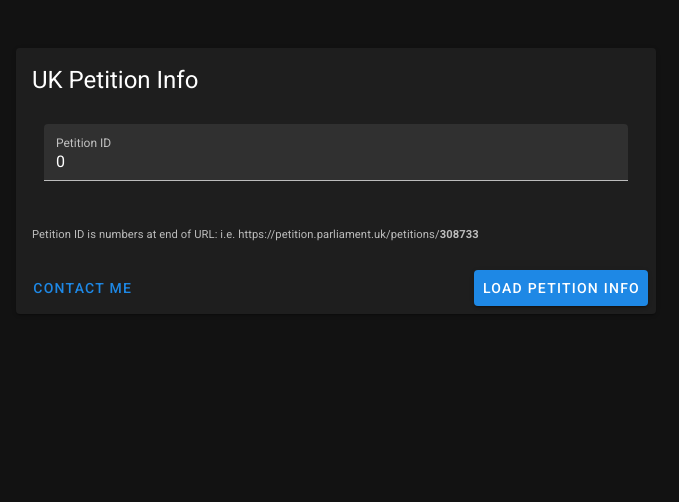
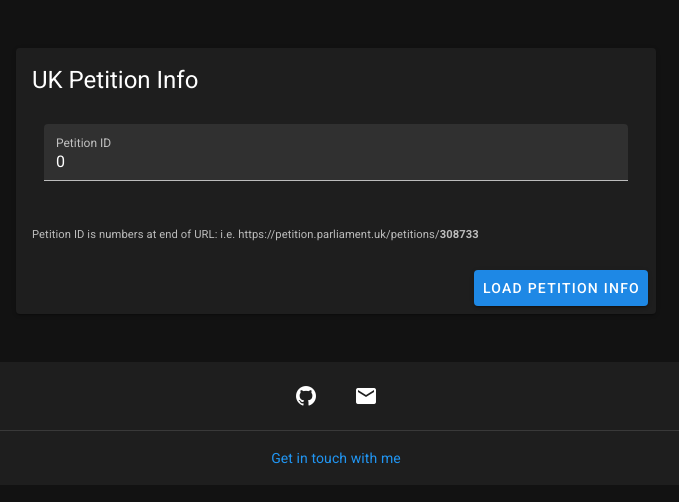
Before and after one commit to EuanRiggans/ukpetition.info, a Vue app: page / in a window 1280 px wide. Shown: the top 502 px of the page, without its empty margins (304-983 px from the left). Built offline with nearby package versions, Linux system fonts and the light colour scheme.

Commit message:
Multiple changes:
- Simplified contact flow, now dialog will popup on the home page if contact button clicked
- Added footer with links to contact dialog and to the github source code

```diff
--- a/src/components/ContactDialog.vue
+++ b/src/components/ContactDialog.vue
@@ -1,6 +1,6 @@
 <template>
     <div>
-        <v-dialog v-model="dialog" persistent max-width="600px">
+        <v-dialog v-model="modal_dialog" persistent max-width="600px">
             <v-card>
                 <v-card-title>
                     <span class="headline">Contact Webmaster</span>
@@ -31,7 +31,8 @@
                     </v-container>
                 </v-card-text>
                 <v-card-actions>
-                    <v-btn color="blue darken-1" text to="/">Home</v-btn>
+                    <v-btn v-if="standalone === false" color="red darken-1" v-on:click="closeDialog">Close</v-btn>
+                    <v-btn v-if="standalone === true" color="red darken-1" to="/">Close</v-btn>
                     <div class="flex-grow-1"></div>
                     <v-btn color="blue darken-1" v-on:click="submitForm">Submit</v-btn>
                 </v-card-actions>
@@ -47,20 +48,33 @@
     import Snackbar from '../components/Snackbar.vue';
 
     export default {
-        name: 'PetitionIDInputDialog',
+        name: 'ContactDialog',
         components: {Snackbar},
         data() {
             return {
-                dialog: true,
                 contact_name: "",
                 contact_email: "",
                 contact_message: "",
                 thanks_snackbar: false,
             };
         },
+        props: {
+            modal_dialog: {
+                type: Boolean,
+                default: false,
+                required: true
+            },
+            standalone: {
+                type: Boolean,
+                default: false
+            }
+        },
         methods: {
             submitForm() {
                 document.getElementById('contact-form').submit();
+            },
+            closeDialog() {
+                this.$emit('close-dialog');
             },
             closeThanksSnackbar() {
                 this.thanks_snackbar = false;
--- /dev/null
+++ b/src/components/Footer.vue
@@ -0,0 +1,53 @@
+<template>
+    <v-footer
+            class="pa-0"
+    >
+        <v-card
+                flat
+                tile
+                dark
+                width="100%"
+                class="text-center"
+        >
+            <v-card-text>
+                <v-btn
+                        class="mx-3 white--text"
+                        icon
+                        href="https://github.com/EuanRiggans/ukpetition.info"
+                >
+                    <v-icon size="24px">mdi-github</v-icon>
+                </v-btn>
+                <v-btn
+                        class="mx-3 white--text"
+                        icon
+                        v-on:click="openDialog"
+                >
+                    <v-icon size="24px">mdi-email</v-icon>
+                </v-btn>
+            </v-card-text>
+
+            <v-divider></v-divider>
+
+            <v-card-text class="white--text">
+                <a v-on:click="openDialog">Get in touch with me</a>
+            </v-card-text>
+        </v-card>
+    </v-footer>
+</template>
+<script>
+    export default {
+        name: 'PageFooter',
+        props: {
+            contact_dialog: {
+                type: Boolean,
+                default: false,
+                required: true
+            }
+        },
+        methods: {
+            openDialog() {
+                this.$emit('open-dialog');
+            }
+        }
+    }
+</script>
--- a/src/components/GovernmentResponseCard.vue
+++ b/src/components/GovernmentResponseCard.vue
@@ -31,7 +31,6 @@
                 default: "Government Response"
             },
             response_date: {
-                type: String,
                 default: "00/00/0000"
             },
             card_max_width: {
--- a/src/components/KeyInfoCard.vue
+++ b/src/components/KeyInfoCard.vue
@@ -49,11 +49,9 @@
                 default: "Petition Creator"
             },
             created_date: {
-                type: String,
                 default: "00/00/0000"
             },
             opened_date: {
-                type: String,
                 default: "00/00/0000"
             },
             total_signatures: {
--- a/src/components/PetitionIDInputDialog.vue
+++ b/src/components/PetitionIDInputDialog.vue
@@ -19,7 +19,6 @@
                             https://petition.parliament.uk/petitions/<b>308733</b></small><br/>
                     </v-card-text>
                     <v-card-actions>
-                        <v-btn color="blue darken-1" text to="/contact">Contact Me</v-btn>
                         <div class="flex-grow-1"></div>
                         <v-btn color="blue darken-1" v-on:click="loadPetitionInfo">Load petition info</v-btn>
                     </v-card-actions>
--- a/src/views/ContactPage.vue
+++ b/src/views/ContactPage.vue
@@ -1,5 +1,5 @@
 <template>
-    <ContactDialog/>
+    <ContactDialog :modal_dialog="dialog_modal" :standalone="true"/>
 </template>
 
 <script>
@@ -8,7 +8,11 @@
     export default {
         name: "ContactPage",
         components: {ContactDialog},
-
+        data() {
+            return {
+                dialog_modal: true,
+            }
+        }
     }
 </script>
 
--- a/src/views/Home.vue
+++ b/src/views/Home.vue
@@ -1,13 +1,27 @@
 <template>
     <div class="home">
         <PetitionIDInputDialog/>
+        <ContactDialog :modal_dialog="contact_dialog" v-on:close-dialog="contact_dialog = false"/>
+        <PageFooter :contact_dialog="contact_dialog" v-on:open-dialog="contact_dialog = true"/>
     </div>
 </template>
 
 <script>
     import PetitionIDInputDialog from "../components/PetitionIDInputDialog";
+    import ContactDialog from '../components/ContactDialog';
+    import PageFooter from "../components/Footer";
+
     export default {
         name: 'Home',
-        components: {PetitionIDInputDialog}
+        components: {
+            PageFooter,
+            PetitionIDInputDialog,
+            ContactDialog
+        },
+        data() {
+            return {
+                contact_dialog: false,
+            }
+        }
     }
 </script>
--- a/src/views/ViewInfo.vue
+++ b/src/views/ViewInfo.vue
@@ -21,6 +21,7 @@
             <DataTableCard card_max_width="1800px" table_title="Signature Country Data" :table_data="country_data"
                            :table_headers="country_headers"/>
         </v-container>
+        <ContactDialog :modal_dialog="contact_dialog" v-on:close-dialog="contact_dialog = false"/>
         <Snackbar :modal="archived_petition_snackbar" color="pink"
                   text="Please note, this petition is archived, so data may be missing or incomplete."
                   v-bind:timeout="0"
@@ -29,23 +30,36 @@
                   text="Error when loading petition data. Please ensure your petition ID is correct."
                   v-bind:timeout="0"
                   v-on:close-snackbar="closeAxiosErrorSnackbar"/>
+        <PageFooter :contact_dialog="contact_dialog" v-on:open-dialog="contact_dialog = true"/>
     </div>
 </template>
 
 <script>
     import axios from 'axios'
+    import ContactDialog from '../components/ContactDialog';
     import Snackbar from '../components/Snackbar.vue';
     import KeyInfoCard from "../components/KeyInfoCard";
     import CardSpacer from "../components/CardSpacer";
     import DataTableCard from "../components/DataTableCard";
     import ViewInfoAppBar from "../components/ViewInfoAppBar";
     import GovernmentResponseCard from "../components/GovernmentResponseCard";
+    import PageFooter from "../components/Footer";
 
     export default {
         name: "ViewInfo",
-        components: {GovernmentResponseCard, ViewInfoAppBar, DataTableCard, CardSpacer, KeyInfoCard, Snackbar},
+        components: {
+            PageFooter,
+            GovernmentResponseCard,
+            ViewInfoAppBar,
+            DataTableCard,
+            CardSpacer,
+            KeyInfoCard,
+            Snackbar,
+            ContactDialog
+        },
         data() {
             return {
+                contact_dialog: false,
                 archived_petition_snackbar: false,
                 axios_error_snackbar: false,
                 action: "",
```
